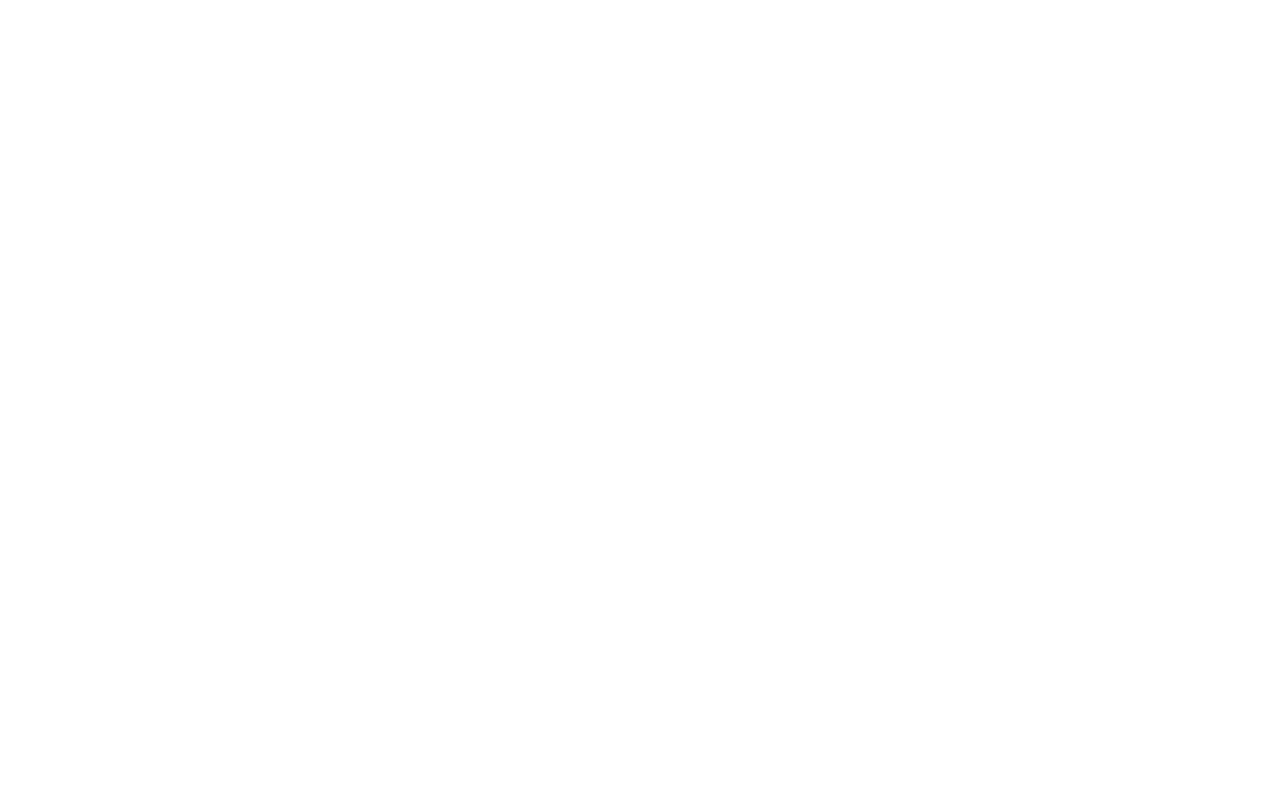
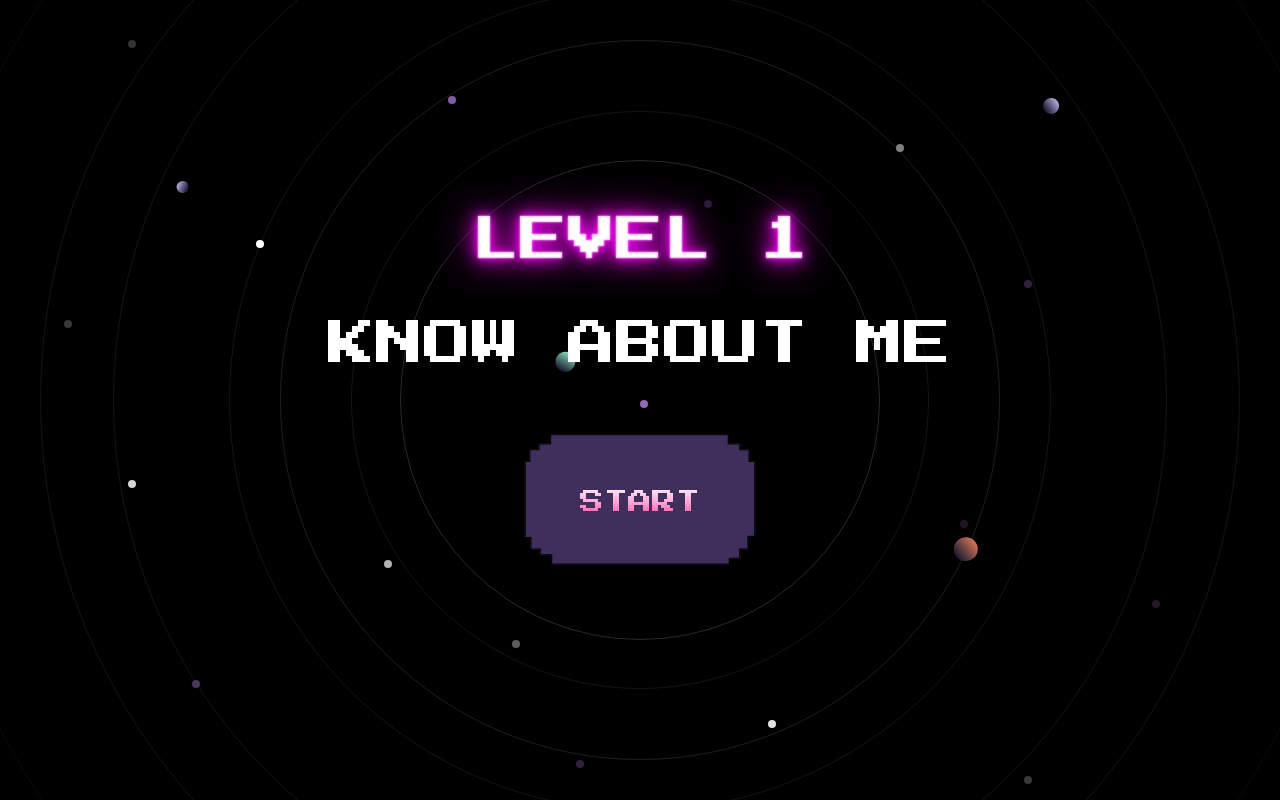
Before and after one commit to adityasingh9170843/Retro-Portfolio, a React (Vite) app: page /LevelOne in a window 1280 px wide. Before the commit this address had no page. Built offline with nearby package versions, Linux system fonts and the light colour scheme.

Commit message:
added Level1 component

```diff
--- a/src/App.jsx
+++ b/src/App.jsx
@@ -1,6 +1,7 @@
 import {Routes , Route } from 'react-router-dom'
 import Main from './components/Main'
 import InitializingPage from './components/InitializingPage'
+import LevelOne from './components/LevelOne'
 function App() {
 
 
@@ -9,6 +10,7 @@
       <Routes>
         <Route path="/" element={<Main />} />
         <Route path="/InitializingPage" element={<InitializingPage/>} />
+        <Route path="/LevelOne" element={<LevelOne/>} />
       </Routes>
     </div>
   )
--- a/src/components/InitializingPage.jsx
+++ b/src/components/InitializingPage.jsx
@@ -1,6 +1,6 @@
 import React, { useState, useEffect } from "react";
 import Waves from "./design/Waves";
-import BuildingLights from "./design/BuildingLights";
+
 import { BackgroundCircles } from "./design/Galaxy";
 import GalaxyLights from "./design/GalaxyLights";
 import { useNavigate } from "react-router-dom";
@@ -15,7 +15,7 @@
 
 
     const redirectTimeout = setTimeout(() => {
-      navigate("/");
+      navigate("/LevelOne");
     }, 4500);
 
     return () => {
@@ -26,7 +26,7 @@
 
   return (
     <div className="relative w-full h-screen bg-black flex items-center justify-center overflow-hidden">
-      <h1 className="text-white text-2xl sm:text-3xl md:text-4xl lg:text-5xl font-mono">
+      <h1 className="text-white text-2xl sm:text-3xl md:text-4xl lg:text-5xl ">
         Initializing{dots}
       </h1>
       <Waves />
--- /dev/null
+++ b/src/components/LevelOne.jsx
@@ -0,0 +1,26 @@
+import React from "react";
+import Waves from "./design/Waves";
+import { BackgroundCircles } from "./design/Galaxy";
+import GalaxyLights from "./design/GalaxyLights";
+import Button from "./design/Button";
+function LevelOne() {
+
+  return (
+    <div className="z-100 relative w-full h-screen bg-black flex flex-col items-center justify-center overflow-hidden uppercase">
+      <h1 className=" text-2xl mb-8 lg:mb-8 sm:text-3xl md:text-4xl lg:text-5xl bg-gradient-to-t from-pink-500 via-pink-300 to-white bg-clip-text text-transparent uppercase animate-neon-flicker ">
+        level 1
+      </h1>
+      <h2 className="text-white text-2xl mt-6 sm:text-3xl md:text-4xl lg:text-5xl ">know about me</h2>
+      <Waves />
+
+      <Button showIcon={false} className={"mt-4 lg:mt-8"}>
+        Start
+      </Button>
+
+      <BackgroundCircles />
+      <GalaxyLights />
+    </div>
+  );
+}
+
+export default LevelOne;
--- a/src/components/design/Button.jsx
+++ b/src/components/design/Button.jsx
@@ -1,7 +1,8 @@
 import buttonSVG from "../../assets/svg/buttonSVG.svg";
 import start from "../../assets/svg/start.svg";
 import { motion } from "motion/react";
-function Button({ className, href, onClick, children }) {
+function Button({ className, href, onClick, children,showIcon }) {
+
   return (
     <motion.button
       whileHover={{
@@ -40,12 +41,14 @@
         {children}
       </span>
 
+      {showIcon && (
         <img
           src={start}
           className="absolute right-[-6rem] lg:right-[-9rem] w-[80px] lg:w-[90px]
           transition-transform duration-300 ease-in-out group-hover:translate-x-4"
           alt="Start Icon"
         />
+      )}
     </motion.button>
   );
 }
--- a/src/components/design/Galaxy.jsx
+++ b/src/components/design/Galaxy.jsx
@@ -32,7 +32,7 @@
   }, []);
 
   return (
-    <div className="absolute top-1/2 left-1/2 w-[90rem] aspect-square border border-[#CAC6DD]/5 rounded-full -translate-x-1/2 -translate-y-1/2">
+    <div className="absolute z-[-1] top-1/2 left-1/2 w-[90rem] aspect-square border border-[#CAC6DD]/5 rounded-full -translate-x-1/2 -translate-y-1/2">
       <Rings />
 
       {/* Moving background colored circle balls */}
```
Lines whose indentation alone changed are shown as unchanged.
